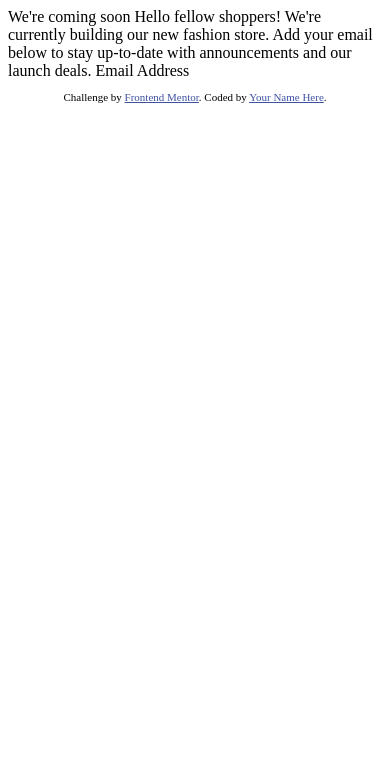
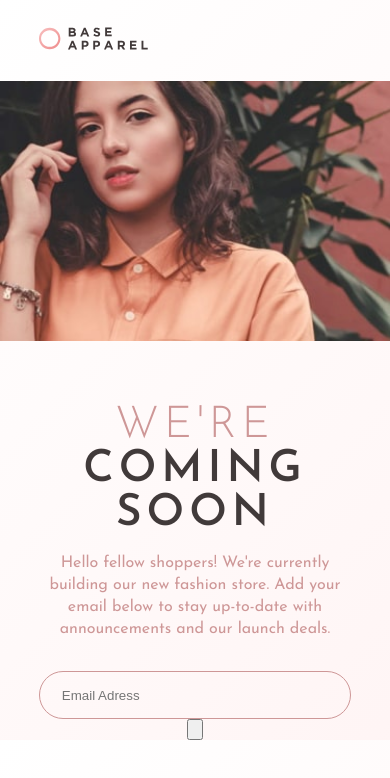
Before and after one commit to FloPereira75/baseApparelChallenge, a plain HTML site: page index.html in a window 390 px wide. Drawn offline with Linux system fonts and the light colour scheme.

Commit message:
mobile design 80% done

```diff
--- a/index.html
+++ b/index.html
@@ -1,33 +1,38 @@
 <!DOCTYPE html>
 <html lang="en">
 <head>
-  <meta charset="UTF-8">
-  <meta name="viewport" content="width=device-width, initial-scale=1.0"> <!-- displays site properly based on user's device -->
+    <meta charset="UTF-8">
+    <meta name="viewport" content="width=device-width, initial-scale=1.0"> <!-- displays site properly based on user's device -->
+    <link rel="icon" type="image/png" sizes="32x32" href="./images/favicon-32x32.png">
+    <title>Base Apparel Challenge - Florian Pereira</title>
 
-  <link rel="icon" type="image/png" sizes="32x32" href="./images/favicon-32x32.png">
+    <link href="https://fonts.googleapis.com/css2?family=Josefin+Sans:wght@300;400;600&display=swap" rel="stylesheet">
 
-  <title>Frontend Mentor | Base Apparel coming soon page</title>
+    <link rel="stylesheet" href="style.css">
 
-  <!-- Feel free to remove these styles or customise in your own stylesheet 👍 -->
-  <style>
-    .attribution { font-size: 11px; text-align: center; }
-    .attribution a { color: hsl(228, 45%, 44%); }
-  </style>
 </head>
+
 <body>
+    <header class="wrap-contain">
+        <img src="images/logo.svg" alt="Base Apparel Brand Logo">
+    </header>
 
-  We're coming soon
+    <div class="bckg-girl">
+        <img src="images/hero-mobile.jpg" alt="" class="bckg-girl-mobile">
+    </div>
 
-  Hello fellow shoppers! We're currently building our new fashion store.
-  Add your email below to stay up-to-date with announcements and our launch deals.
+    <main class="wrap-contain">
+        <h1>
+            We're <span class="black-title">coming soon</span>
+        </h1>
+        <p>
+            Hello fellow shoppers! We're currently building our new fashion store. Add your email below to stay up-to-date with announcements and our launch deals.
+        </p>
+        <form action="">
+            <input type="email" name="" id="" placeholder="Email Adress" class="email-input">
+            <input type="submit" value="">
+        </form>
+    </main>
+</body>
 
-  Email Address
-
-  <footer>
-    <p class="attribution">
-      Challenge by <a href="https://www.frontendmentor.io?ref=challenge" target="_blank">Frontend Mentor</a>.
-      Coded by <a href="#">Your Name Here</a>.
-    </p>
-  </footer>
-</body>
 </html>
--- /dev/null
+++ b/style.css
@@ -0,0 +1,66 @@
+body {
+    margin: 0;
+    padding: 0;
+    box-sizing: border-box;
+    font-size: 16px;
+    font-family: 'Josefin Sans', sans-serif;
+    color: hsl(0, 36%, 70%);
+    background: linear-gradient(135deg, hsl(0, 0%, 100%), hsl(0, 100%, 98%));
+}
+
+.wrap-contain {
+    margin: 0 10%;
+}
+
+header {
+    padding: 7% 0%;
+}
+
+header img {
+    width: 35%;
+}
+
+.bckg-girl {
+    max-width: 100%;
+    margin-bottom: 15%;
+}
+
+.bckg-girl-mobile {
+    width: 100%;
+}
+
+main {
+    text-align: center;
+}
+
+main h1 {
+    text-transform: uppercase;
+    font-size: 2.75em;
+    font-weight: 300;
+    letter-spacing: 5px;
+    margin: 0;
+}
+
+.black-title {
+    color: hsl(0, 6%, 24%);
+    font-weight: 600;
+}
+
+main p {
+    font-weight: 400;
+    line-height: 22px;
+}
+
+form {
+    margin-top: 10%;
+}
+
+.email-input {
+    box-sizing: border-box;
+    width: 100%;
+    border-radius: 30px;
+    padding: 5% 7%;
+    border: 1px solid hsl(0, 36%, 70%);
+    background-color: transparent;
+    outline: none;
+}
```
